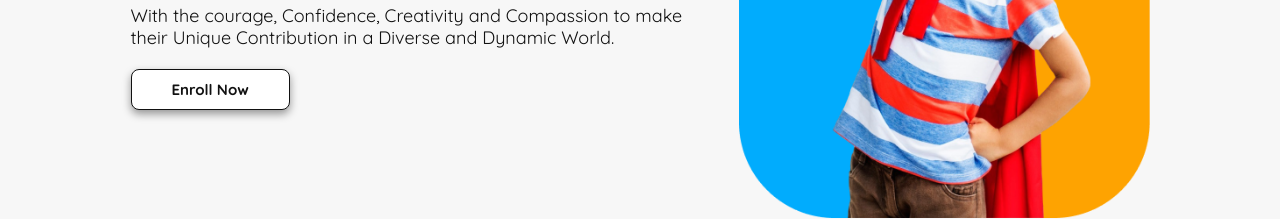
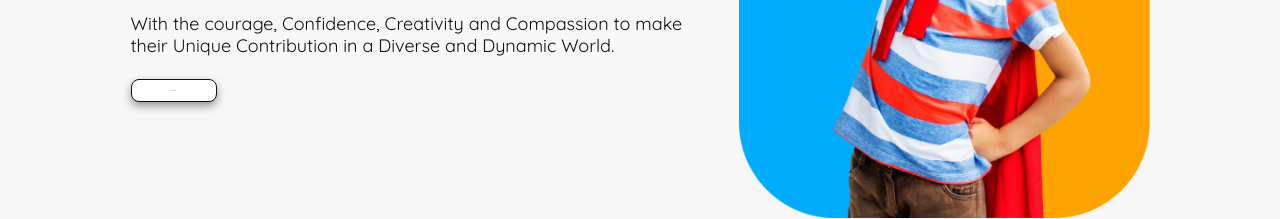
Before and after one commit to zayed-adnan-19/Kids_School, a plain HTML site: page index.html in a window 1280 px wide. In both pictures the pointer is over the button "Enroll Now". Shown: the part 429-648 px from the top of the page. Drawn offline with Linux system fonts and the light colour scheme.

Commit message:
edited secondary hover

```diff
--- a/Style.css
+++ b/Style.css
@@ -59,7 +59,7 @@
 }
 
 .btn-secondary:hover {
-    font-size: 0.938rem;
+    font-size: 0.938px;
     font-weight: bold;
     background-color: rgb(255, 255, 255);
     color: rgb(17, 17, 17);
@@ -76,7 +76,6 @@ a, .logo-section > a{
 #header-section {
     background-color: rgb(247, 247, 247);
 }
-
 
 /* Nav-Style-Section */
 nav {
```
